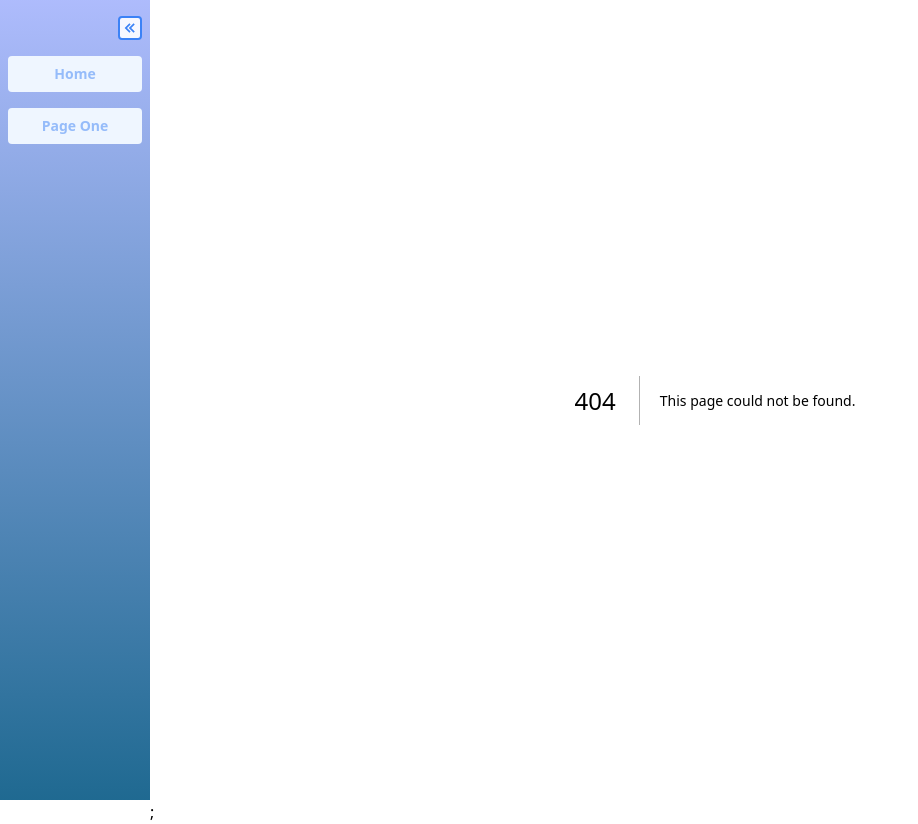
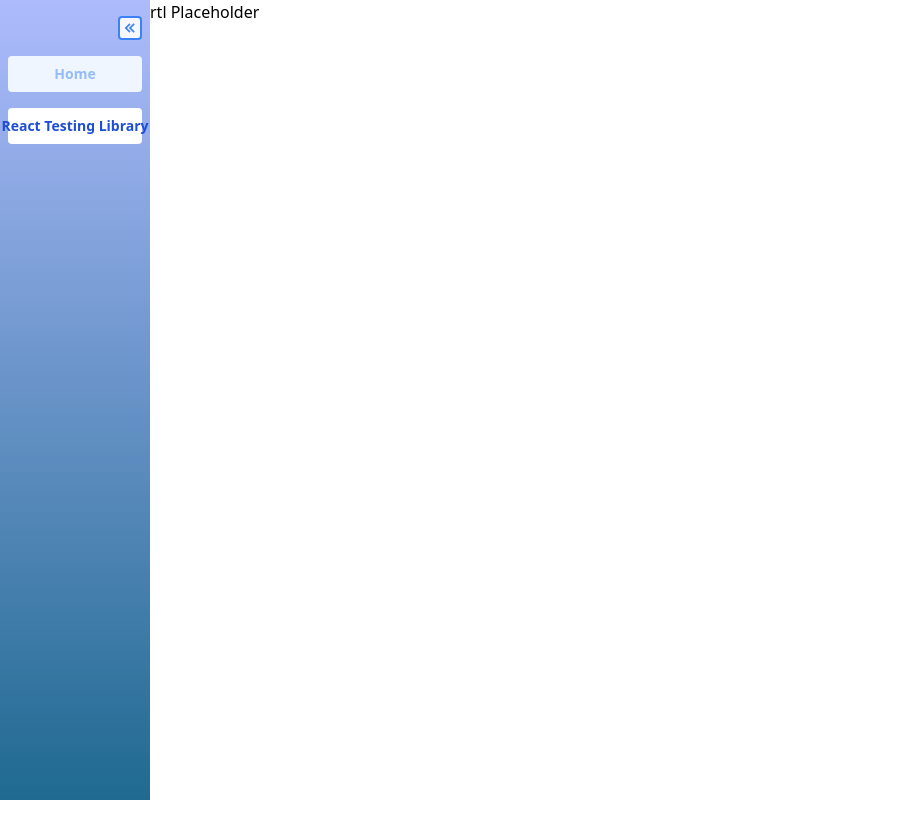
Before and after one commit to PaulHaze/ott-testing, a Next.js app: page /rtl in a window 1280 px wide. Before the commit this address had no page. Shown: the whole page, without its empty margins (0-918 px from the left). After the commit the page ends 800 px from the top, so only its background shows below. Built offline with nearby package versions, Linux system fonts and the light colour scheme.

Commit message:
add RTL placeholder

```diff
--- a/src/layouts/MainLayout.tsx
+++ b/src/layouts/MainLayout.tsx
@@ -13,8 +13,9 @@ export function MainLayout({ children }: MainLayoutProps) {
   return (
     <>
       <Head>
-        <title>CHANGE THIS</title>
-        <link rel="icon" href="/favicon.ico" />
+        <title>OTT Testing</title>
+        <link rel="icon" href="/favicon.png" />
+        <link rel="apple-touch-icon" href="/logo192.png" />
       </Head>
       <div className="flex flex-grow">
         <div
--- a/src/pages/_app.tsx
+++ b/src/pages/_app.tsx
@@ -5,7 +5,7 @@ import '@/styles/main.scss';
 function MyApp({ Component, pageProps }: AppProps) {
   return (
     <MainLayout>
-      <Component {...pageProps} />;
+      <Component {...pageProps} />
     </MainLayout>
   );
 }
--- a/src/pages/index.tsx
+++ b/src/pages/index.tsx
@@ -1,14 +1,8 @@
 import type { NextPage } from 'next';
-import Head from 'next/head';
 
 function Home(): NextPage {
   return (
     <div>
-      <Head>
-        <title>OTT Testing</title>
-        <link rel="icon" href="/favicon.png" />
-        <link rel="apple-touch-icon" href="/logo192.png" />
-      </Head>
       <div className="flex-col min-h-[100vh] bg-gradient-to-br from-green-300/10 to-sky-800/10 flex items-center">
         <div className="w-11/12 mt-10 bg-white rounded-lg shadow-xl h-max p-md">
           <h1 className="font-bold text-center text-transparent bg-clip-text bg-gradient-to-b from-indigo-400 to-violet-800">
--- /dev/null
+++ b/src/pages/rtl.tsx
@@ -0,0 +1,9 @@
+function rtl() {
+  return (
+    <div>
+      <p>rtl Placeholder</p>
+    </div>
+  );
+}
+
+export default rtl;
--- a/src/routes/index.js
+++ b/src/routes/index.js
@@ -5,8 +5,8 @@ export const routes = [
     label: 'Home',
   },
   {
-    path: '/pageone',
-    key: 'pageone',
-    label: 'Page One',
+    path: '/rtl',
+    key: 'rtl',
+    label: 'React Testing Library',
   },
 ];
```
